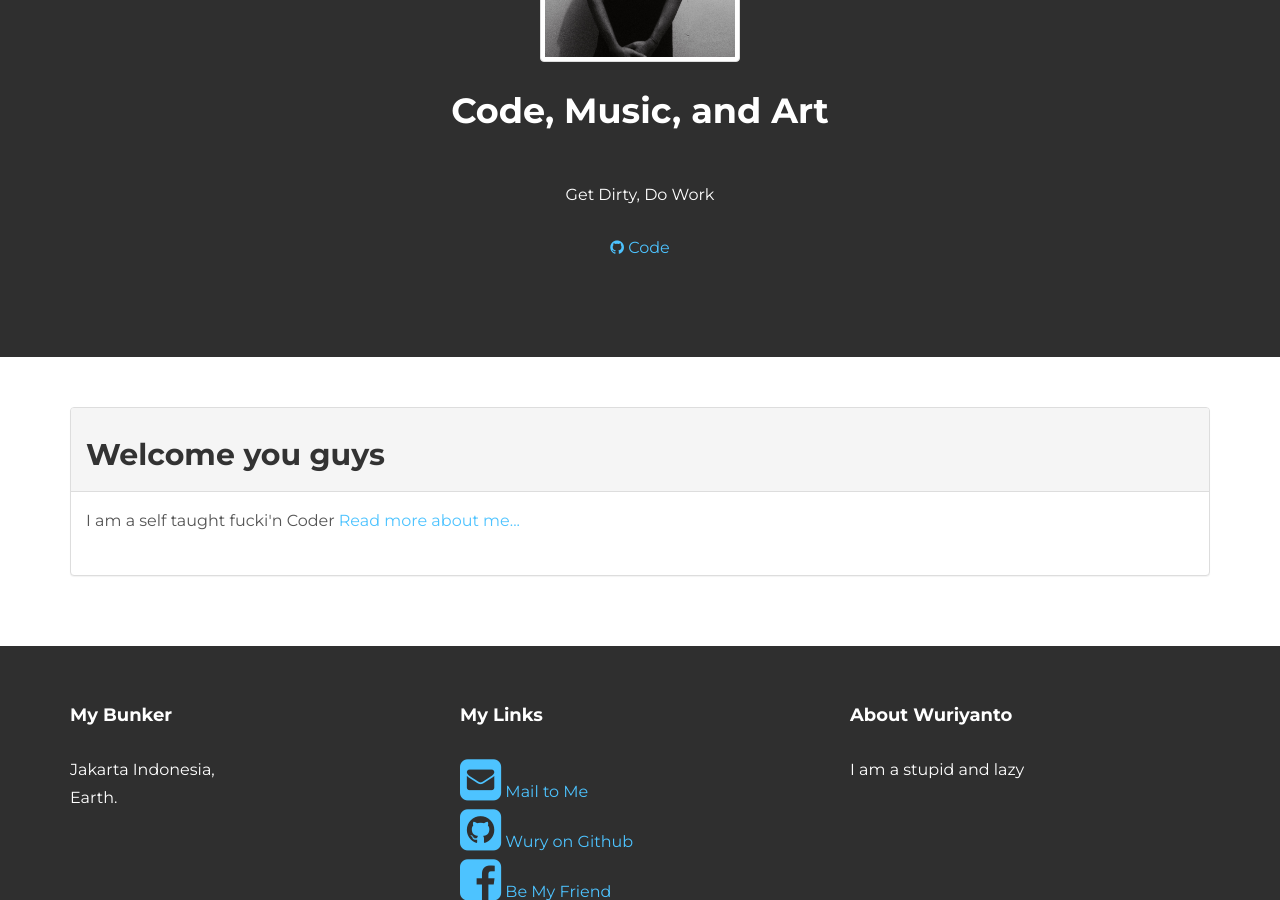
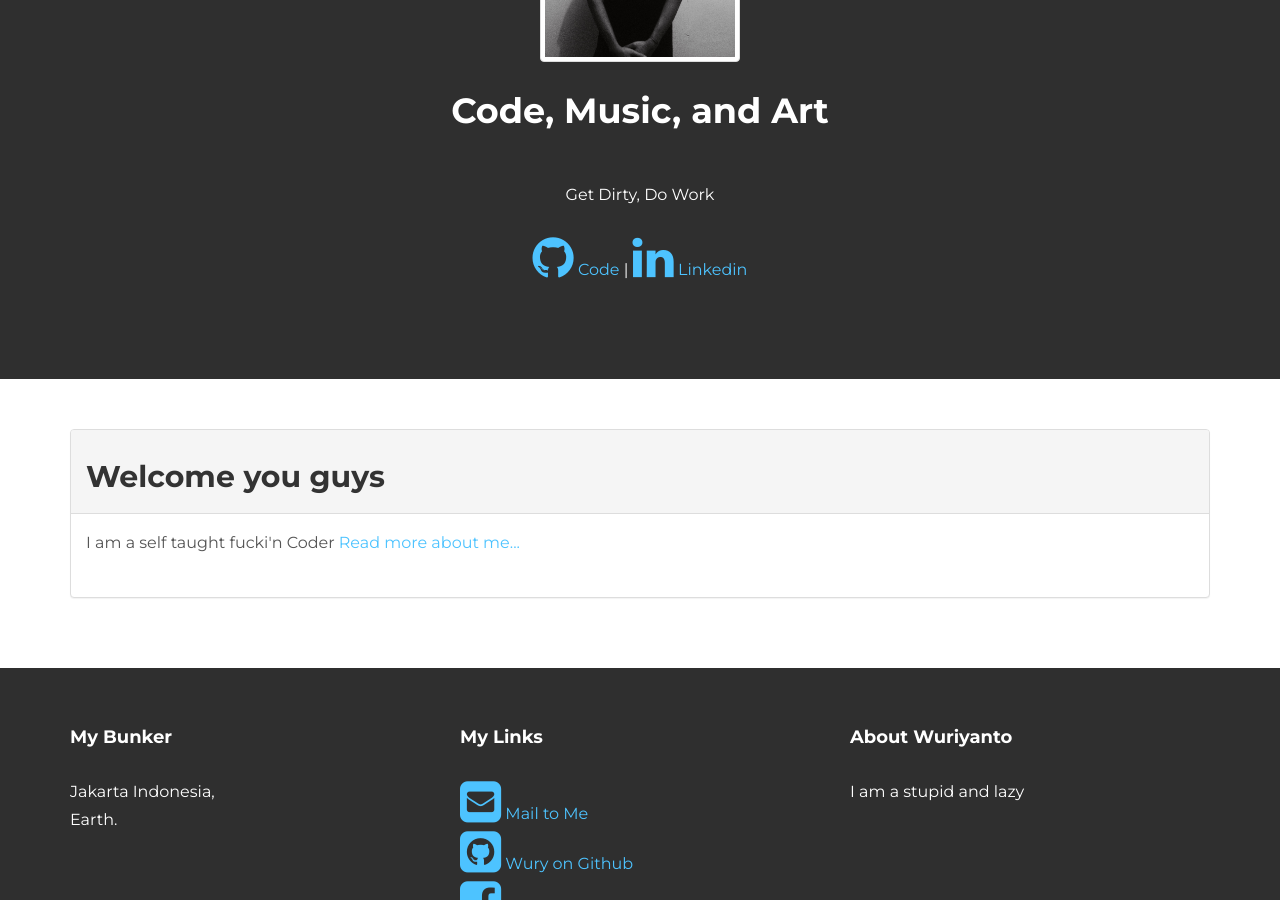
Before and after one commit to wuriyanto48/wuriyanto48.github.io, a Jekyll site: the page built from index.html, in a window 1280 px wide and 900 px high, scrolled down 462 px. Built offline with Jekyll 4.4.1, drawn with Linux system fonts in a browser that asks for light colours; nearby versions of some CDN libraries.

Commit message:
social icon

```diff
--- a/_layouts/default.html
+++ b/_layouts/default.html
@@ -64,9 +64,15 @@
           <p>
             <a class="button is-large is-white" href="https://github.com/wuriyanto48" target="_blank">
               <span class="icon">
-                <i class="fa fa-github"></i>
+                <i class="fa fa-github fa-3x"></i>
               </span>
               <span>Code</span>
+            </a> |
+            <a class="button is-large is-white" href="https://www.linkedin.com/in/wuriyanto-41b27a89/" target="_blank">
+              <span class="icon">
+                <i class="fa fa-linkedin fa-3x"></i>
+              </span>
+              <span>Linkedin</span>
             </a>
           </p>
 
```
